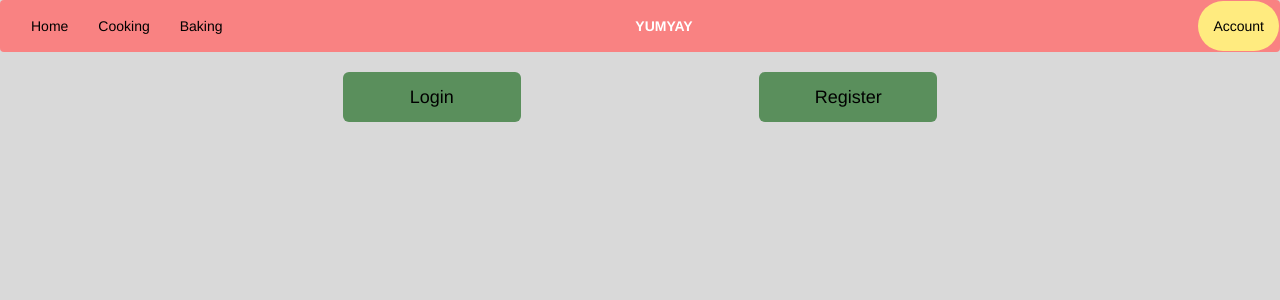
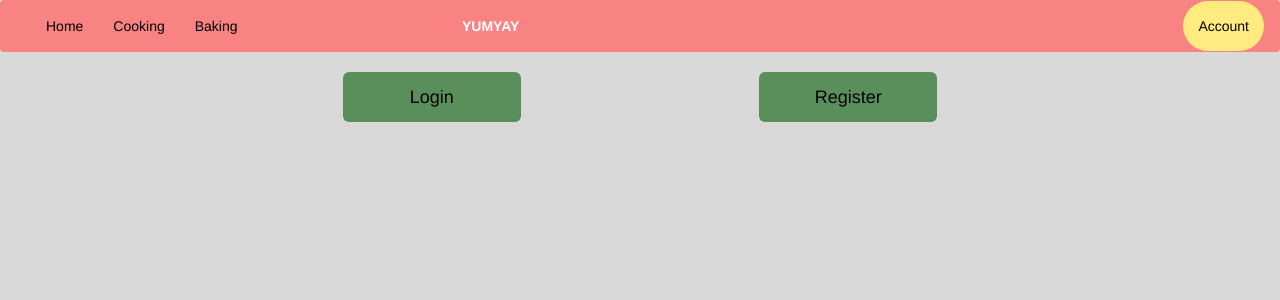
Before and after one commit to Ahmed-Ibrahim-3/WAD_2023_7C, a Django app: page /yumyay/account/ in a window 1280 px wide. Shown: the top 300 px of the page. Run offline with Django 3.2, Linux system fonts and the light colour scheme; some libraries are stand-ins or nearby versions.

Commit message:
nav bar fix

```diff
--- a/WAD_2023_7C/static/css/bsOverride.css
+++ b/WAD_2023_7C/static/css/bsOverride.css
@@ -5,9 +5,11 @@
 #yumyay-title{
     text-align: center;
     display: inline-block;
-    padding-left: 550%;
     background-color: #F98282;
     color:white;
+}
+.title-padding{
+    padding-left: 40%;
 }
 
 .text-primary{
--- a/WAD_2023_7C/templates/yumyay/base.html
+++ b/WAD_2023_7C/templates/yumyay/base.html
@@ -21,18 +21,26 @@
         {% block header_block %}
          <nav class="navbar navbar-custom">
             <div class="container-fluid">
+             <div class="col-sm-4"">
                 <ul class="nav navbar-nav">
                     <li><a href="{% url 'yumyay:home' %}" c="black">Home</a></li>
                     <li><a href="{% url 'yumyay:cooking' %}" c="black">Cooking</a></li>
                     <li><a href="{% url 'yumyay:baking' %}" c="black">Baking</a></li>
-                <li><a id="yumyay-title"><b>YUMYAY</b></a></li>
                      </ul>
+             </div>
+             <div class="col-sm-4">
+                 <ul class="nav navbar-nav">
+                    <li><a  id="yumyay-title"><b>YUMYAY</b></a></li>
+                 </ul>
+             </div>
+            <div class="col-sm-4">
                 <ul class="nav navbar-nav navbar-right">
                     {% if user.is_authenticated %}
                         <li><a href="{% url 'yumyay:add_recipe' %}" c="black">Add recipe</a></li> <!--remove if not authorised when implemented-->
                     {% endif %}
                     <li><a href="{% url 'yumyay:account' %}" c="yellow">Account</a></li>
                 </ul>
+            </div>
             </div>
         </nav>
         {% endblock %}
```
Lines whose indentation alone changed are shown as unchanged.
